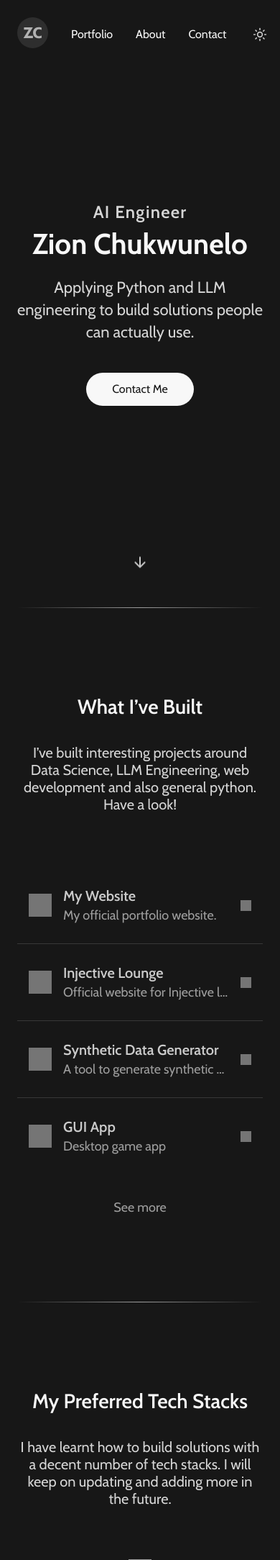
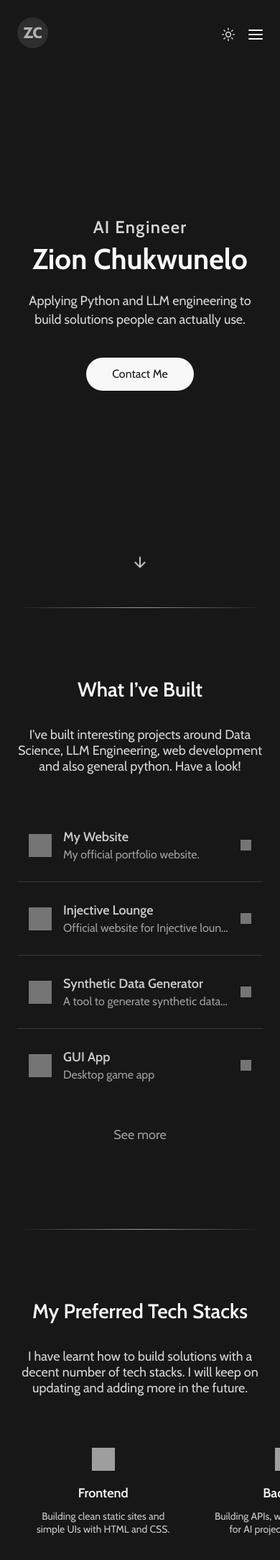
Before and after one commit to zionchn/my-personal-site, a Flask app: page / in a window 390 px wide. Shown: the top 2168 px of the page at 72% size. Run offline with Flask 3, Linux system fonts and the light colour scheme; grey boxes are pictures that could not be loaded.

Commit message:
added mobile responsiveness

```diff
--- a/app.py
+++ b/app.py
@@ -37,4 +37,4 @@ def contact():
 
 
 if __name__ == "__main__":
-    app.run(debug=True, port=5001)
+    app.run(debug=True, port=5002)
--- a/static/css/style.css
+++ b/static/css/style.css
@@ -92,6 +92,80 @@ nav {
 
 .nav-links:hover::after, .nav-links:focus-visible::after {
     transform: scaleX(1);
+}
+
+
+/* Hamburger stuff for smaller screens*/
+.nav-menu {
+  display: flex;
+  align-items: center;
+  gap: 2rem;
+}
+
+.nav-toggle {
+  display: none;
+  position: relative;
+  width: 40px;
+  height: 40px;
+  padding: 0;
+  border: 0;
+  background: transparent;
+  color: var(--text);
+  cursor: pointer;
+}
+
+.nav-toggle span {
+  position: absolute;
+  left: 10px;
+  right: 10px;
+  height: 2px;
+  border-radius: 2px;
+  background: currentColor;
+  transition: transform 0.25s ease, opacity 0.2s ease;
+}
+
+.nav-toggle span:nth-child(1) { top: 13px; }
+.nav-toggle span:nth-child(2) { top: 19px; }
+.nav-toggle span:nth-child(3) { top: 25px; }
+
+/* turns into an X when open */
+.nav-toggle[aria-expanded="true"] span:nth-child(1) { transform: translateY(6px) rotate(45deg); }
+.nav-toggle[aria-expanded="true"] span:nth-child(2) { opacity: 0; }
+.nav-toggle[aria-expanded="true"] span:nth-child(3) { transform: translateY(-6px) rotate(-45deg); }
+
+
+/* Mobile rules to activate it */
+@media (max-width: 768px) {
+  .nav-inner { gap: 0.5rem; }
+  .nav-toggle { display: block; margin-right: -10px; }  /* lines sit flush with the margin */
+  .theme-toggle { margin-right: 0; }                    /* the hamburger is now the last item */
+
+  /* the links become a dropdown panel under the nav bar */
+  .nav-menu {
+    position: absolute;
+    top: 100%;
+    left: 0;
+    right: 0;
+    flex-direction: column;
+    align-items: stretch;
+    gap: 0;
+    padding: 8px 24px 24px;
+    background: var(--bg);
+    border-bottom: 1px solid rgba(var(--text-rgb), 0.15);
+    opacity: 0;
+    visibility: hidden;
+    transform: translateY(-8px);
+    transition: opacity 0.2s ease, transform 0.2s ease, visibility 0.2s;
+  }
+
+  .nav-menu.is-open {
+    opacity: 1;
+    visibility: visible;
+    transform: none;
+  }
+
+  .nav-menu .nav-links { padding: 16px 0; font-size: 1.125rem; }
+  .nav-menu .nav-links::after { display: none; }        /* no sliding underline in the panel */
 }
 
 
@@ -450,13 +524,45 @@ nav {
   text-wrap: balance;               /* keeps the lines even, like your Figma */
 }
 
-@media (max-width: 900px) {
-  .tech-stacks-list { --cols: 2; --row-gap: 64px; margin-top: 72px; }
+/* Mobile responsiveness */
+.tech-stacks-list {
+  flex-wrap: nowrap;
+  justify-content: flex-start;
+  gap: 16px;
+  margin-top: 72px;
+  margin-inline: -24px;              /* break out of the container's 24px side space... */
+  padding-inline: 24px;              /* ...then pad back in, so the scroll runs edge to edge */
+  overflow-x: auto;
+  scroll-snap-type: x mandatory;
+  scroll-padding-inline: 24px;
+  overscroll-behavior-x: contain;    /* stops the browser's back-swipe from triggering at the end */
+  scrollbar-width: none;
 }
 
-@media (max-width: 560px) {
-  .tech-stacks-list { --cols: 1; }
+.tech-stacks-list::-webkit-scrollbar { display: none; }
+
+.tech-stack-item {
+  flex: 0 0 min(240px, 70%);         /* ~70% wide, so the next card peeks in as a hint */
+  scroll-snap-align: start;
 }
+
+.hero { padding-block: 120px; }                 /* short screens: content can't hit the nav or arrow */
+.hero-summary { font-size: 1.125rem; }
+.portfolio-heading, .tech-stacks-heading { margin-top: 96px; }
+.portfolio-intro, .tech-stacks-intro { font-size: 1.125rem; }
+.portfolio-list { margin-top: 48px; }
+.portfolio-title { font-size: 1.125rem; }
+.portfolio-desc { font-size: 1rem; }
+.lets-work-heading { margin-top: 72px; }
+.lets-work { padding-bottom: 120px; }
+
+@media (hover: hover) {
+  .portfolio-item:hover::before { opacity: 1; }
+  .portfolio-item:hover .portfolio-arrow { transform: translateX(8px); }
+  /* ...the other :hover selectors */
+}
+
+.footer-links a { padding-block: 12px; }
 
 /* Let's work section */
 .lets-work-heading {
--- /dev/null
+++ b/static/js/nav.js
@@ -0,0 +1,20 @@
+const toggle = document.getElementById("nav-toggle");
+const menu = document.getElementById("nav-menu");
+
+function setOpen(open) {
+  menu.classList.toggle("is-open", open);
+  toggle.setAttribute("aria-expanded", String(open));
+  toggle.setAttribute("aria-label", open ? "Close menu" : "Open menu");
+}
+
+toggle.addEventListener("click", () => setOpen(!menu.classList.contains("is-open")));
+
+// close when a link is tapped, Escape is pressed, or the user taps outside
+menu.addEventListener("click", (e) => { if (e.target.closest("a")) setOpen(false); });
+document.addEventListener("keydown", (e) => { if (e.key === "Escape") setOpen(false); });
+document.addEventListener("click", (e) => { if (!e.target.closest("nav")) setOpen(false); });
+
+// reset if the window is resized up to desktop width
+window.matchMedia("(min-width: 769px)").addEventListener("change", (e) => {
+  if (e.matches) setOpen(false);
+});
--- a/templates/base.html
+++ b/templates/base.html
@@ -26,9 +26,11 @@
     <nav>
         <div class="container nav-inner">
             <a href="{{ url_for('home') }}" class="logo-link"><img src="{{ url_for('static', filename='assets/images/logo.svg') }}" alt="logo" class="header-logo"></a>
-            <a href="{{ url_for('portfolio') }}" class="nav-links">Portfolio</a>
-            <a href="{{ url_for('about') }}" class="nav-links">About</a>
-            <a href="{{ url_for('contact') }}" class="nav-links">Contact</a>
+            <div class="nav-menu" id="nav-menu">
+                <a href="{{ url_for('portfolio') }}" class="nav-links">Portfolio</a>
+                <a href="{{ url_for('about') }}" class="nav-links">About</a>
+                <a href="{{ url_for('contact') }}" class="nav-links">Contact</a>
+            </div>
 
             <button id="theme-toggle" class="theme-toggle" type="button" aria-label="Switch to light mode">
                 <svg class="icon-sun" width="20" height="20" viewBox="0 0 24 24" fill="none"
@@ -43,6 +45,10 @@
                      stroke="currentColor" stroke-width="2" stroke-linecap="round" stroke-linejoin="round" aria-hidden="true">
                     <path d="M12 3a6 6 0 0 0 9 9 9 9 0 1 1-9-9Z"/>
                 </svg>
+            </button>
+            <button id="nav-toggle" class="nav-toggle" type="button"
+            aria-label="Open menu" aria-expanded="false" aria-controls="nav-menu">
+            <span></span><span></span><span></span>
             </button>
         </div>
     </nav>
@@ -63,5 +69,6 @@
     </footer>
 
     <script src="{{ url_for('static', filename='js/theme.js') }}" defer></script>
+    <script src="{{ url_for('static', filename='js/nav.js') }}" defer></script>
 </body>
 </html>
```
